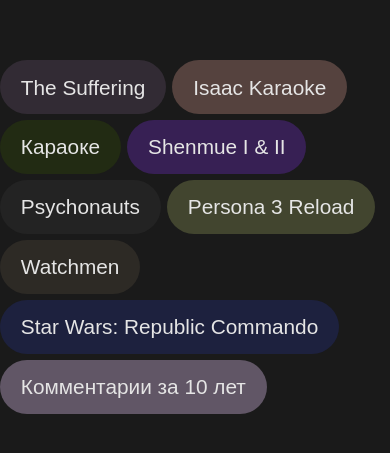
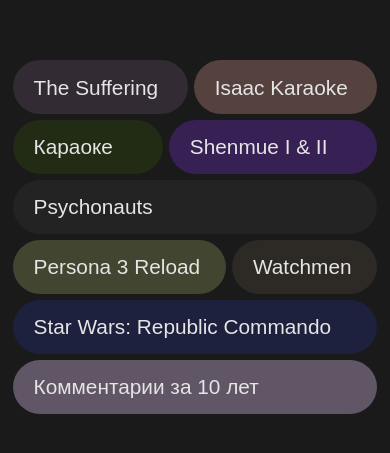
Before and after one commit to UsGitHu611/UsGitHu611.github.io, a React (Vite) app: page / in a window 390 px wide. Shown: the part 185-638 px from the top of the page. Built offline with nearby package versions, Linux system fonts and the light colour scheme.

Commit message:
added adaptation for mobile devices

```diff
--- a/package.json
+++ b/package.json
@@ -5,12 +5,14 @@
   "type": "module",
   "scripts": {
     "dev": "vite",
+    "mobile": "node start-modile.js",
     "predeploy": "vite build",
     "deploy": "gh-pages -d docs",
     "lint": "eslint .",
     "preview": "vite preview"
   },
   "dependencies": {
+    "dotenv": "^17.2.3",
     "react": "^19.1.1",
     "react-dom": "^19.1.1",
     "react-router": "^7.9.4"
--- a/src/assets/style/global.css
+++ b/src/assets/style/global.css
@@ -9,6 +9,8 @@
 #root{
     display: grid;
     place-items: center;
+    min-height: 100svh;
+    height: auto;
 }
 
 body {
--- a/src/components/dubbingItem/style.module.css
+++ b/src/components/dubbingItem/style.module.css
@@ -12,6 +12,8 @@
     font-family: sans-serif;
     user-select: none;
     position: relative;
+    flex: 1 0 auto;
+    min-width: fit-content;
 }
 
 
@@ -19,6 +21,7 @@
     padding-inline: 1.3rem;
     padding-block: 0.7rem;
     display: inline-block;
+    width: 100%;
 }
 
 
--- a/src/components/dubbingList/style.module.css
+++ b/src/components/dubbingList/style.module.css
@@ -4,4 +4,5 @@
     gap: 0.4rem;
     flex-wrap: wrap;
     width: 100%;
+    padding-inline: 0.8rem;
 }
--- a/src/components/soundList/style.module.css
+++ b/src/components/soundList/style.module.css
@@ -1,7 +1,7 @@
 .list{
     display: grid;
-    grid-template-columns: repeat(10, 1fr);
+    grid-template-columns: repeat(auto-fit, minmax(151px, 1fr));
     place-items: center;
     align-items: baseline;
-    gap: 1rem 0.4rem;
+    grid-gap: 1.3vw;
 }
--- a/src/dubbing.json
+++ b/src/dubbing.json
@@ -229,6 +229,9 @@
   {
     "id": "D4",
     "label": "Shenmue I & II",
+    "styleLogo": {
+      "fontSize": "clamp(2.8rem, 2.2rem + 3.5vw, 5.5rem)"
+    },
     "list": []
   },
   {
@@ -236,7 +239,8 @@
     "label": "Psychonauts",
     "styleLogo": {
       "color": "rgba(252, 224, 43, 0.97)",
-      "textShadow": "rgb(98, 247, 249) 2px 4px 1px"
+      "textShadow": "rgb(98, 247, 249) 2px 4px 1px",
+      "fontSize": "clamp(3.5rem, 3rem + 5vw, 7rem)"
     },
     "list": []
   },
@@ -244,7 +248,9 @@
     "id": "D6",
     "label": "Persona 3 Reload",
     "styleLogo": {
-      "color": "rgb(98, 216, 245)"
+      "color": "rgb(98, 216, 245)",
+      "fontSize": "clamp(2.5rem, 2rem + 3vw, 5rem)",
+      "textWrap": "auto"
     },
     "list": []
   },
@@ -258,14 +264,16 @@
   },
   {
     "id": "D8",
-    "label": "Star Wars: Republic Commando",
+    "label": "Star Wars:\nRepublic Commando",
     "styleLogo": {
       "background": "radial-gradient(circle at 20% 30%, rgba(255,255,255,0.8) 2px, transparent 2px), radial-gradient(circle at 80% 70%, rgba(255,255,255,0.6) 1px, transparent 1px), radial-gradient(circle at 40% 90%, rgba(255,255,255,0.7) 1.5px, transparent 1.5px), radial-gradient(circle at 60% 20%, rgba(255,255,255,0.5) 1px, transparent 1px), linear-gradient(180deg, #E6F7FF 0%, #B3E0FF 25%, #99D5FF 50%, #66C2FF 75%, #3399FF 100%)",
       "WebkitBackgroundClip": "text",
       "WebkitTextFillColor": "transparent",
       "backgroundClip": "text",
       "color": "transparent",
-      "textShadow": "2px 2px 4px rgba(0, 0, 0, 0.5)"
+      "textShadow": "2px 2px 4px rgba(0, 0, 0, 0.5)",
+      "fontSize": "clamp(2.5rem, 2rem + 3vw, 5rem)",
+      "whiteSpace": "pre-line"
     },
     "list": []
   },
@@ -278,7 +286,8 @@
       "WebkitTextFillColor": "transparent",
       "backgroundClip": "text",
       "color": "transparent",
-      "WebkitTextStroke": "5px #000"
+      "WebkitTextStroke": "2.2px #000",
+      "fontSize": "clamp(2.5rem, 2rem + 3vw, 5rem)"
     },
     "list": []
   }
--- a/src/pages/dubbingSounds/style.module.css
+++ b/src/pages/dubbingSounds/style.module.css
@@ -1,5 +1,8 @@
 .dubPage{
     margin: 0 auto;
+    width: 100%;
+    padding-inline: 1.3rem;
+    padding-block-end: 1rem;
 }
 
 .title{
```
Also changed, not shown: 2 other files (tests, documents, lock files or other folders).
